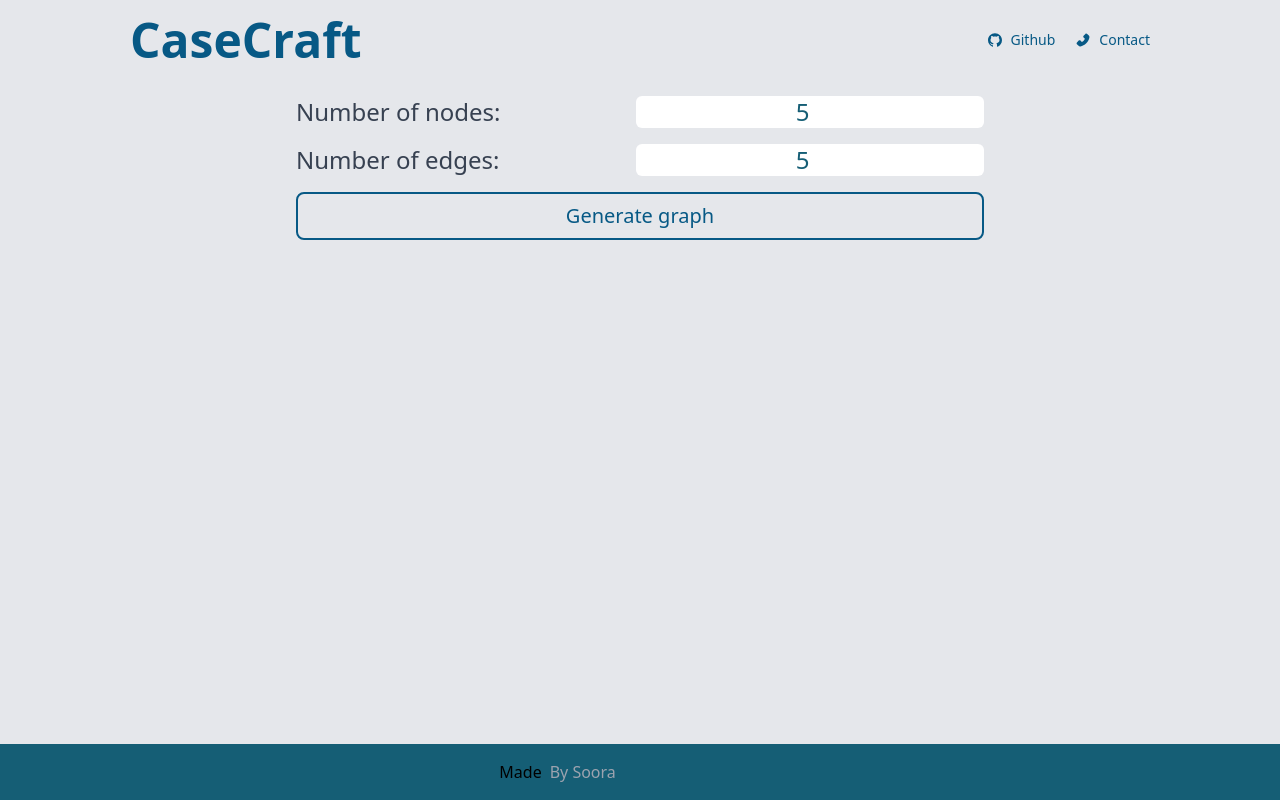
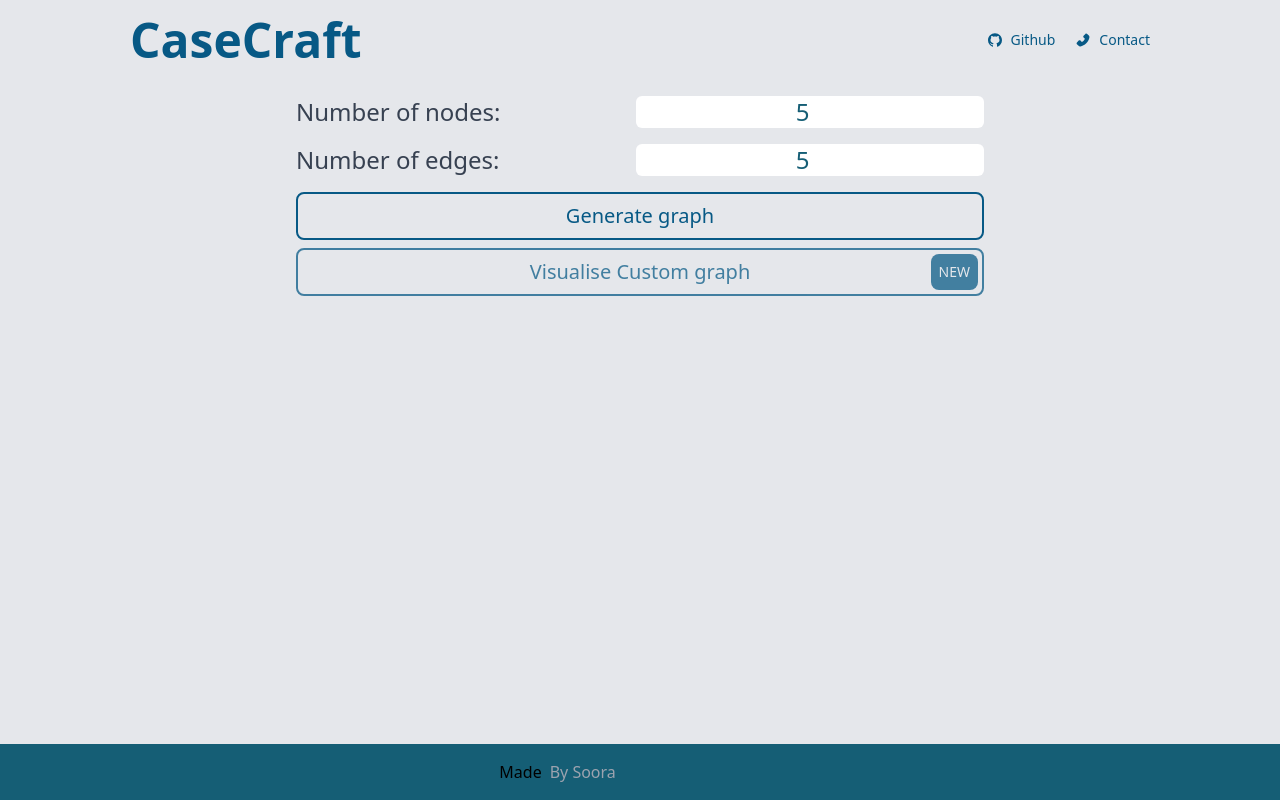
Before and after one commit to JaeAeich/Project-TheKindPandas, a React (Vite) app: page /Graph in a window 1280 px wide. Built offline with nearby package versions, Linux system fonts and the light colour scheme.

Commit message:
added custom graph and fixed ui

```diff
--- a/src/App.jsx
+++ b/src/App.jsx
@@ -7,6 +7,7 @@ import String from "./components/String";
 import NoPage from "./components/NoPage";
 import Contact from "./components/Contact";
 import RandomGraph from "./components/Graph";
+import CustomGraph from "./components/CustomGraph";
 function App() {
 	return (
 		<div className="App bg-gray-200 h-screen w-screen ">
@@ -18,6 +19,7 @@ function App() {
 					<Route path="/string" element={<String />} />
 					<Route path="/contact" element={<Contact />} />
 					<Route path="/Graph" element={<RandomGraph />} />
+					<Route path="/CustomGraph" element={<CustomGraph />} />
 					<Route path="*" element={<NoPage />} />
 				</Routes>
 			</BrowserRouter>
--- a/src/components/Array.jsx
+++ b/src/components/Array.jsx
@@ -133,7 +133,7 @@ function Array() {
 	return (
 		<div
 			className="flex justify-center items-center bg-gray-200 w-screen overflow-hidden"
-			onClick={handleCloseGraph}
+			// onClick={handleCloseGraph}
 		>
 			<div
 				className={
@@ -338,10 +338,10 @@ function Array() {
 						: "hidden"
 				}
 			>
-				<div className="flex justify-center items-center w-full md:w-1/2 h-1/2 p-2 border-2 border-sky-800 rounded-lg hover:scale-110 duration-300 ">
+				<div className="flex relative m-1 justify-center items-center w-full md:w-1/2 h-1/2 p-2 border-2 border-sky-800 rounded-lg hover:scale-110 duration-300">
 					<LineChart randVecs={data} />
 					<div
-						className="close-btn absolute bg-red-400 text-gray-200 rounded-lg top-0 right-0 p-2 hover:bg-red-600"
+						className="close-btn absolute bg-red-800 text-gray-200 rounded-lg top-0 right-0 p-2 hover:bg-red-600 m-1"
 						onClick={handleCloseGraph}
 					>
 						<AiOutlineClose />
--- /dev/null
+++ b/src/components/CustomGraph.jsx
@@ -0,0 +1,7 @@
+import React from "react";
+
+function CustomGraph() {
+	return <div>CustomGraph</div>;
+}
+
+export default CustomGraph;
--- a/src/components/Graph.jsx
+++ b/src/components/Graph.jsx
@@ -1,9 +1,10 @@
+import { Button } from "@microsoft/fast-foundation";
 import React, { useEffect, useState } from "react";
 import { AiFillCopy } from "react-icons/ai";
 import { AiOutlineClose } from "react-icons/ai";
 import { MdOutlineDraw } from "react-icons/md";
+import { Link } from "react-router-dom";
 import GraphVis from "./GraphVis";
-
 
 function RandomGraph() {
 	const [numNodes, setNumNodes] = useState(5);
@@ -151,6 +152,14 @@ function RandomGraph() {
 							>
 								Generate graph
 							</button>
+							<Link to="/CustomGraph">
+								<div className="mt-2 relative text-sky-800 text-xl text-center border-2 border-sky-800 md:w-full rounded-lg p-2 focus:shadow-xl active:shadow-sm  active:text-gray-200 active:bg-sky-800 select-none w-full animate-pulse  ">
+									<span className="absolute top-0 right-0 bg-sky-800 text-gray-200 rounded-lg m-1 p-2 text-sm">
+										NEW
+									</span>
+									Visualise Custom graph
+								</div>
+							</Link>
 						</form>
 					</div>
 					{graphData?.nodes?.length > 0 && (
```
